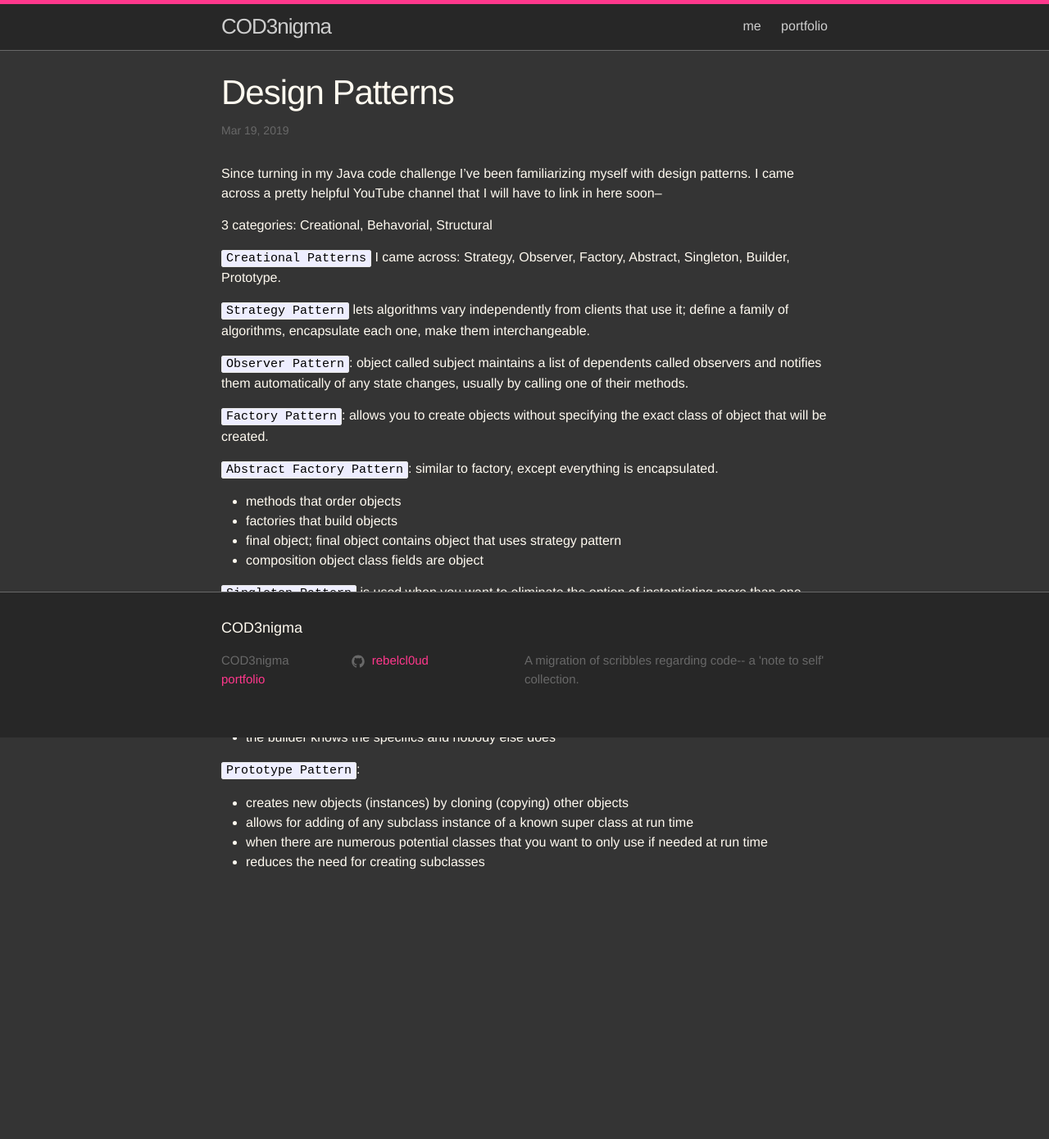
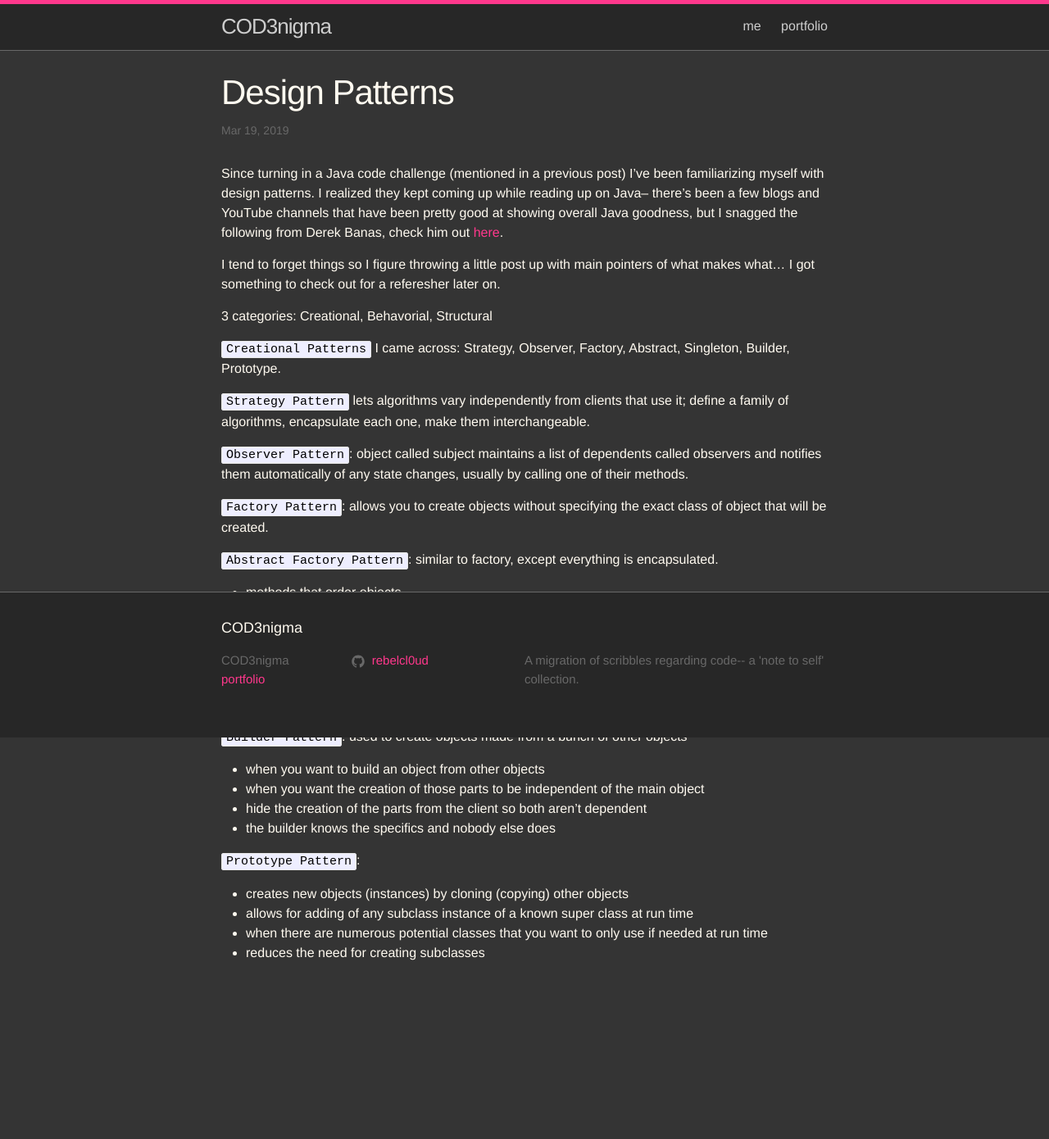
Before and after one commit to rebelcl0ud/blog, a Jekyll site: the page built from _posts/2019-03-17-[64]-design-patterns.markdown, in a window 1280 px wide. Shown: the whole page at 82% size. Built offline with Jekyll 4.4.1, drawn with Linux system fonts in a browser that asks for light colours; before the commit the page ends 1279 px from its top, so only the background shows below that.

Commit message:
add: link to yt channel

```diff
--- a/_posts/2019-03-17-[64]-design-patterns.markdown
+++ b/_posts/2019-03-17-[64]-design-patterns.markdown
@@ -5,7 +5,9 @@ date:   2019-03-19
 categories: design patterns
 ---
 
-Since turning in my Java code challenge I've been familiarizing myself with design patterns. I came across a pretty helpful YouTube channel that I will have to link in here soon--
+Since turning in a Java code challenge (mentioned in a previous post) I've been familiarizing myself with design patterns. I realized they kept coming up while reading up on Java-- there's been a few blogs and YouTube channels that have been pretty good at showing overall Java goodness, but I snagged the following from Derek Banas, check him out [here](https://www.youtube.com/channel/UCwRXb5dUK4cvsHbx-rGzSgw).
+
+I tend to forget things so I figure throwing a little post up with main pointers of what makes what... I got something to check out for a referesher later on.
 
 3 categories: Creational, Behavorial, Structural
 
```
